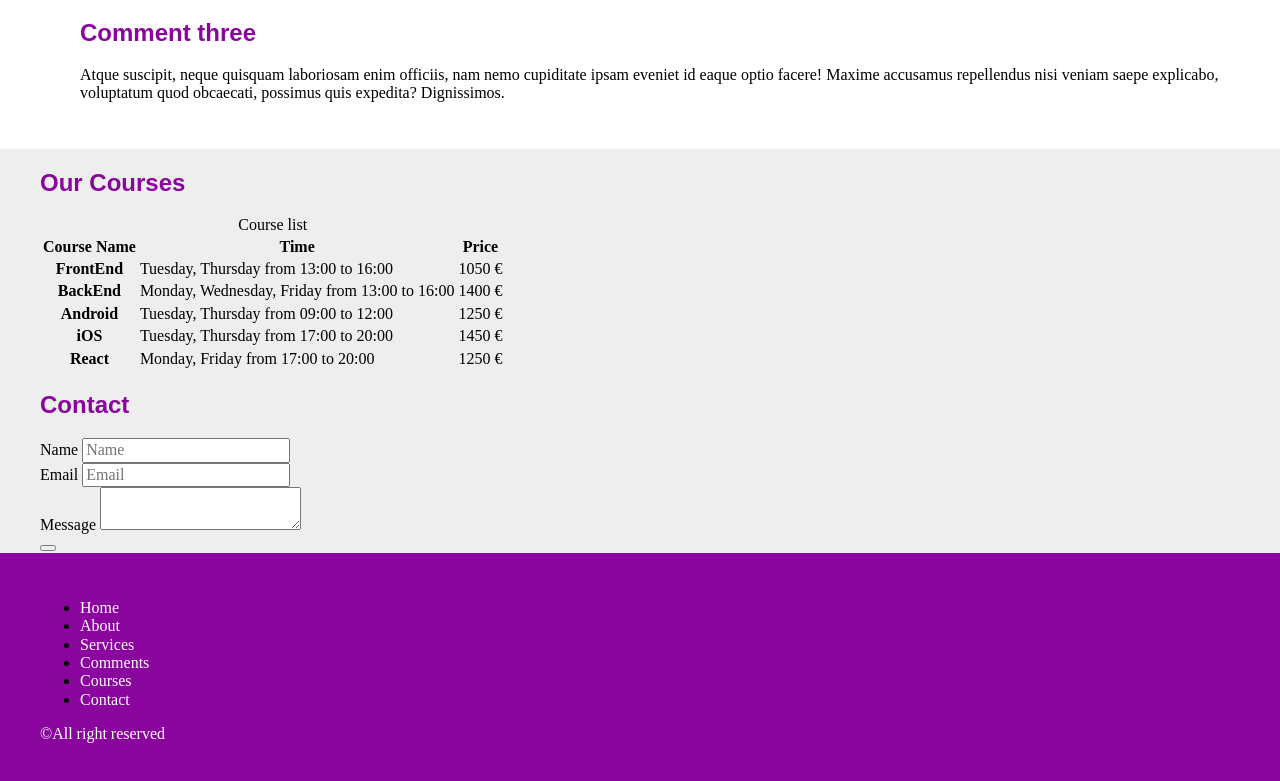
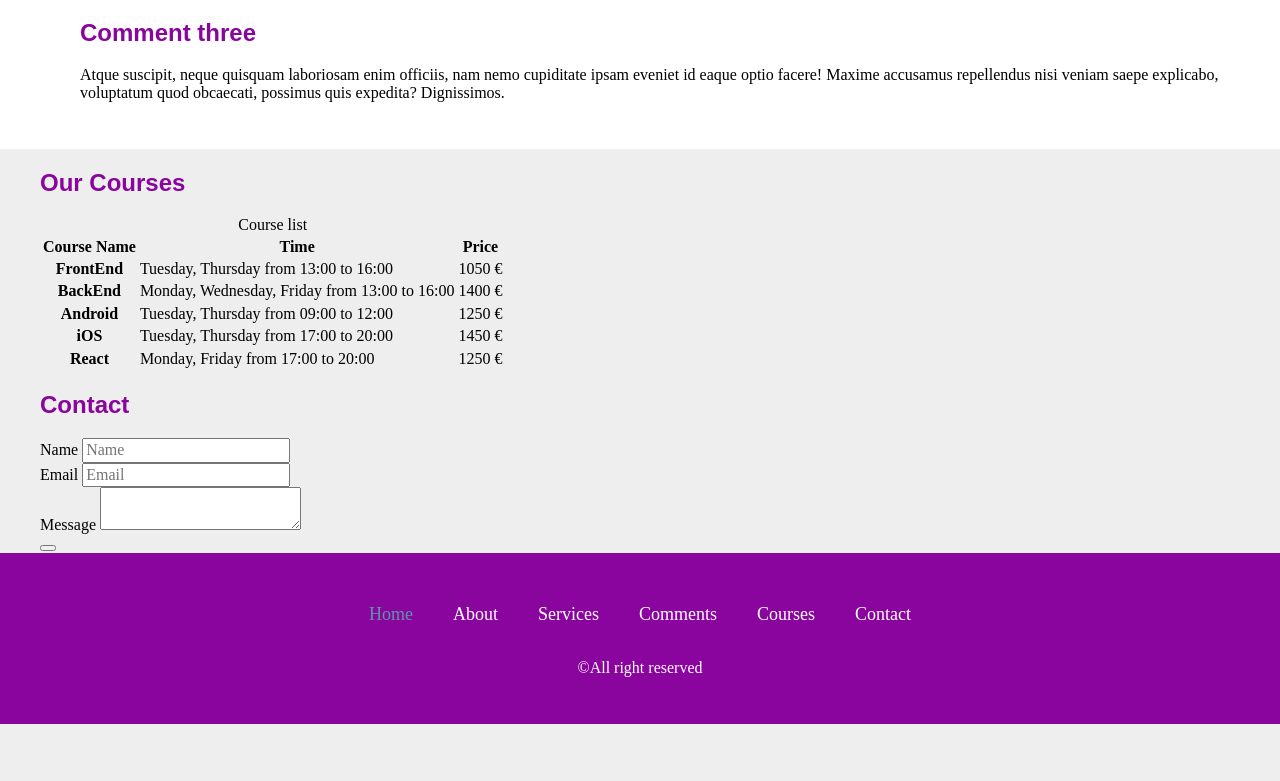
Before and after one commit to Bojan01100011/learningSass, a plain HTML site: page public_html/index.html in a window 1280 px wide. Shown: the part 1421-2202 px from the top of the page. After the commit the page ends 2145 px from the top, so only its background shows below. Drawn offline with Linux system fonts and the light colour scheme.

Commit message:
footer dane

```diff
--- a/public_html/index.html
+++ b/public_html/index.html
@@ -211,7 +211,7 @@
             <div class="container">
                 <nav>
                     <ul>
-                        <li><a href="#home">Home</a></li>
+                        <li ><a class="active" href="#home">Home</a></li>
                         <li><a href="#about">About</a></li>
                         <li><a href="#service">Services</a></li>
                         <li><a href="#comments">Comments</a></li>
--- a/public_html/scss/partials/_footer-section.scss
+++ b/public_html/scss/partials/_footer-section.scss
@@ -6,8 +6,43 @@ footer{
     padding: 30px 0;
     background-color: $footer-bg;
 
+    text-align: center;
+
+        ul{
+            list-style-type: none;
+            padding-left: 0;
+            margin-bottom: 30px;
+
+            a{
+                display: block;
+                padding: 5px 0;
+                color: $footer-color;
+                font-size: 1.8rem;
+
+                &:hover,&.active{
+                    color: $footer-color-hover;
+                }
+             }
+
+        }
+        .copyright{
+            color: $footer-color;
+         }
+
 }
 
-footer a,footer p{
-    color: $footer-color;
+
+@media(min-width:768px)
+{
+
+    footer{
+        ul{
+            display: flex;
+            justify-content: center;
+
+            a{
+                padding: 5px 20px;
+            }
+        }
+    }
 }
--- a/public_html/scss/partials/_variables.scss
+++ b/public_html/scss/partials/_variables.scss
@@ -13,3 +13,5 @@ $cyan:#09e0b1;
 
 $light-gray:#eeeeee;
 $dark-gray:#444444;
+
+$footer-color-hover:#5f94ab;
```
Also changed, not shown: public_html/css/theame.css, 1 other file.
